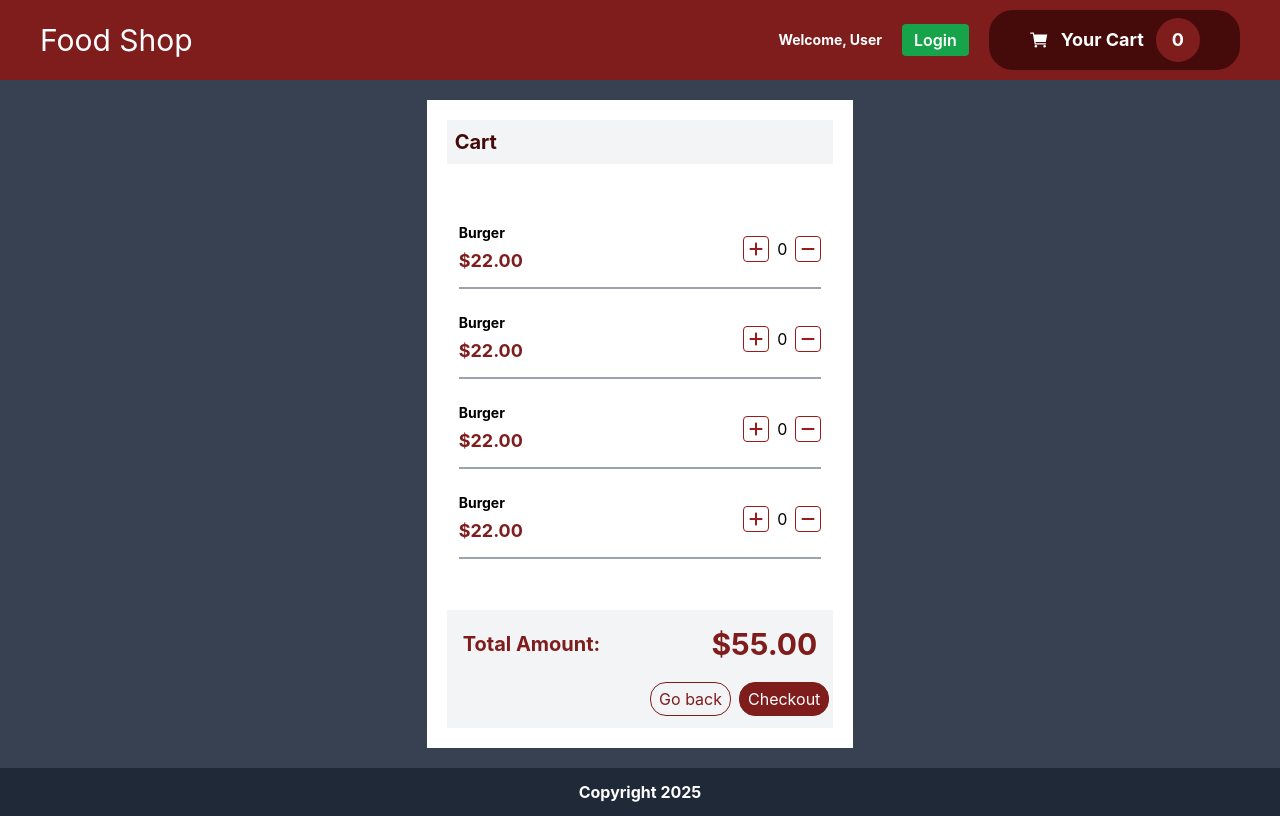
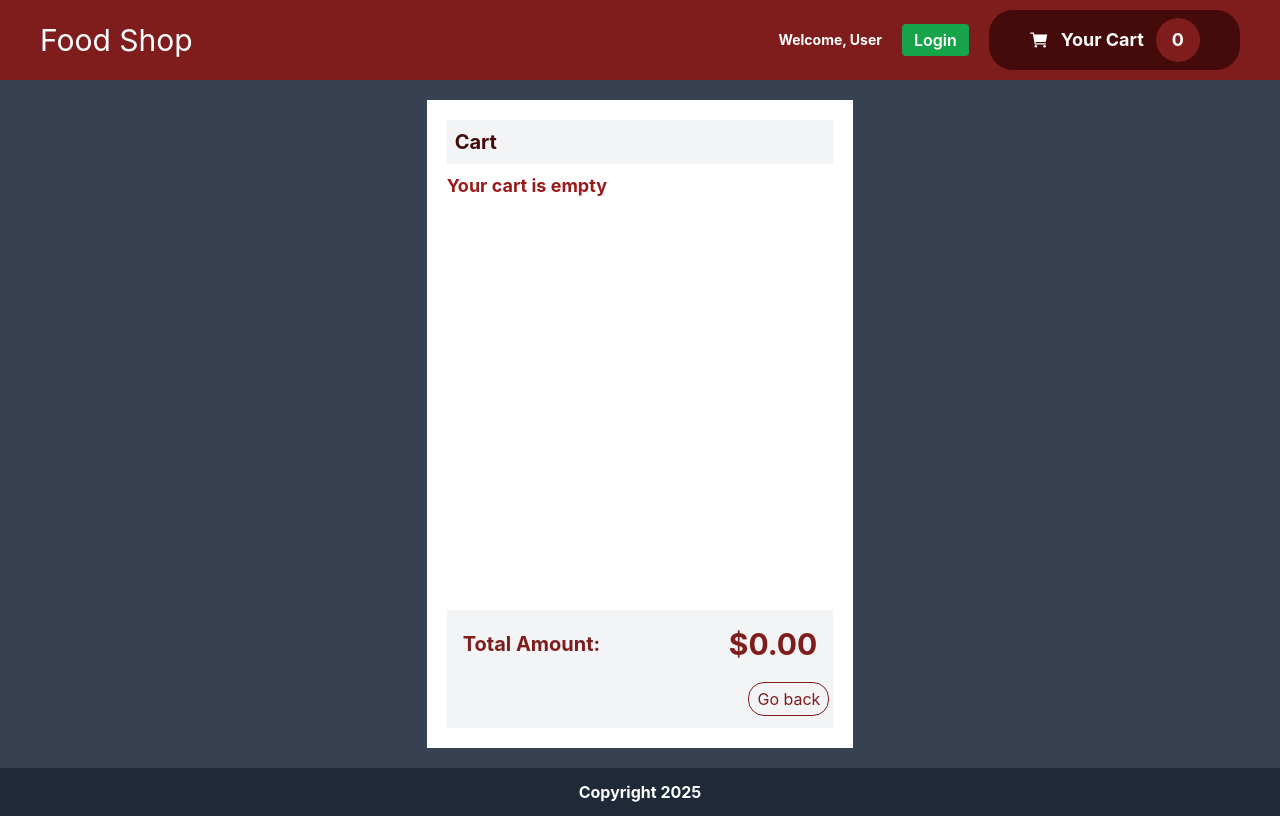
Before and after one commit to mitul88/ecom-frontend, a React (Create React App) app: page /cart in a window 1280 px wide. Built offline with nearby package versions, Linux system fonts and the light colour scheme.

Commit message:
cart functionality done

```diff
--- a/src/components/CartItem.jsx
+++ b/src/components/CartItem.jsx
@@ -1,22 +1,28 @@
 import React from "react";
 import { FaPlus, FaMinus } from "react-icons/fa6";
 
-const CartItem = ({ item }) => {
+const CartItem = ({ name, amount, price, onAdd, onRemove }) => {
   return (
     <div className="w-full p-2 md:p-3 flex flex-col justify-between gap-3">
       <div className="flex items-center justify-between">
         <div className="flex flex-col gap-1">
-          <h3 className="text-black text-xs md:text-sm font-bold">Burger</h3>
+          <h3 className="text-black text-xs md:text-sm font-bold">{name}</h3>
           <span className="text-red-900 text-xs md:text-lg font-bold">
-            $22.00
+            ${price}
           </span>
         </div>
         <div className="flex items-center gap-2">
-          <button className="p-1 border border-red-800 bg-white text-red-800 rounded">
+          <button
+            onClick={onAdd}
+            className="p-1 border border-red-800 bg-white text-red-800 rounded"
+          >
             <FaPlus />
           </button>
-          <span>0</span>
-          <button className="p-1 border border-red-800 bg-white text-red-800 rounded">
+          <span>{amount}</span>
+          <button
+            onClick={onRemove}
+            className="p-1 border border-red-800 bg-white text-red-800 rounded"
+          >
             <FaMinus />
           </button>
         </div>
--- a/src/screen/CartPage.jsx
+++ b/src/screen/CartPage.jsx
@@ -1,6 +1,7 @@
-import React from "react";
+import React, { useContext } from "react";
 import CartItem from "../components/CartItem";
 import { useNavigate, Link } from "react-router-dom";
+import CartContext from "../store/cart-context";
 
 const CartPage = () => {
   const navigate = useNavigate();
@@ -8,17 +9,40 @@ const CartPage = () => {
     e.preventDefault();
     navigate(-1);
   };
+
+  const cartCtx = useContext(CartContext);
+  const totalAmount = `${cartCtx.totalAmount.toFixed(2)}`;
+  const cartItemRemoveHandler = (id) => {
+    cartCtx.removeItem(id);
+  };
+  const cartItemAddHandler = (item) => {
+    cartCtx.addItem({ ...item, amount: 1 });
+  };
+
   return (
     <div className="min-h-[calc(100vh-9.25rem)] pt-5">
       <div className="w-96 md:w-1/3 min-h-[calc(100vh-9.5rem)] bg-white p-5 mx-auto flex flex-col justify-between">
+        <div>
           <h2 className="text-xl text-red-950 font-bold bg-gray-100 p-2 mb-2">
             Cart
           </h2>
-        <div className="w-full flex flex-col items-center">
-          <CartItem />
-          <CartItem />
-          <CartItem />
-          <CartItem />
+          <div className="w-full flex flex-col items-start">
+            {cartCtx.items.length === 0 && (
+              <h3 className="text-center text-lg font-bold text-red-800">
+                Your cart is empty
+              </h3>
+            )}
+            {cartCtx.items.map((item) => (
+              <CartItem
+                key={item.id}
+                name={item.name}
+                amount={item.amount}
+                price={item.price}
+                onAdd={() => cartItemAddHandler(item)}
+                onRemove={() => cartItemRemoveHandler(item.id)}
+              />
+            ))}
+          </div>
         </div>
 
         <div className="bg-gray-100 p-1">
@@ -27,7 +51,7 @@ const CartPage = () => {
               Total Amount:
             </h3>
             <span className="text-lg md:text-3xl text-red-900 font-bold">
-              $55.00
+              ${totalAmount}
             </span>
           </div>
           <div className="w-full flex justify-end my-2">
@@ -39,12 +63,14 @@ const CartPage = () => {
               >
                 Go back
               </Link>
+              {cartCtx.items.length > 0 && (
                 <Link
                   to="/cart/checkout"
                   className="px-2 py-1 bg-red-900 border border-red-900 text-white rounded-2xl"
                 >
                   Checkout
                 </Link>
+              )}
             </div>
           </div>
         </div>
--- a/src/store/CartProvider.js
+++ b/src/store/CartProvider.js
@@ -52,7 +52,7 @@ const cartReducer = (state, action) => {
 
     return {
       items: updatedItems,
-      totalAmount: updatedTotalAmount,
+      totalAmount: Math.abs(updatedTotalAmount),
     };
   }
 
```
Lines whose indentation alone changed are shown as unchanged.
